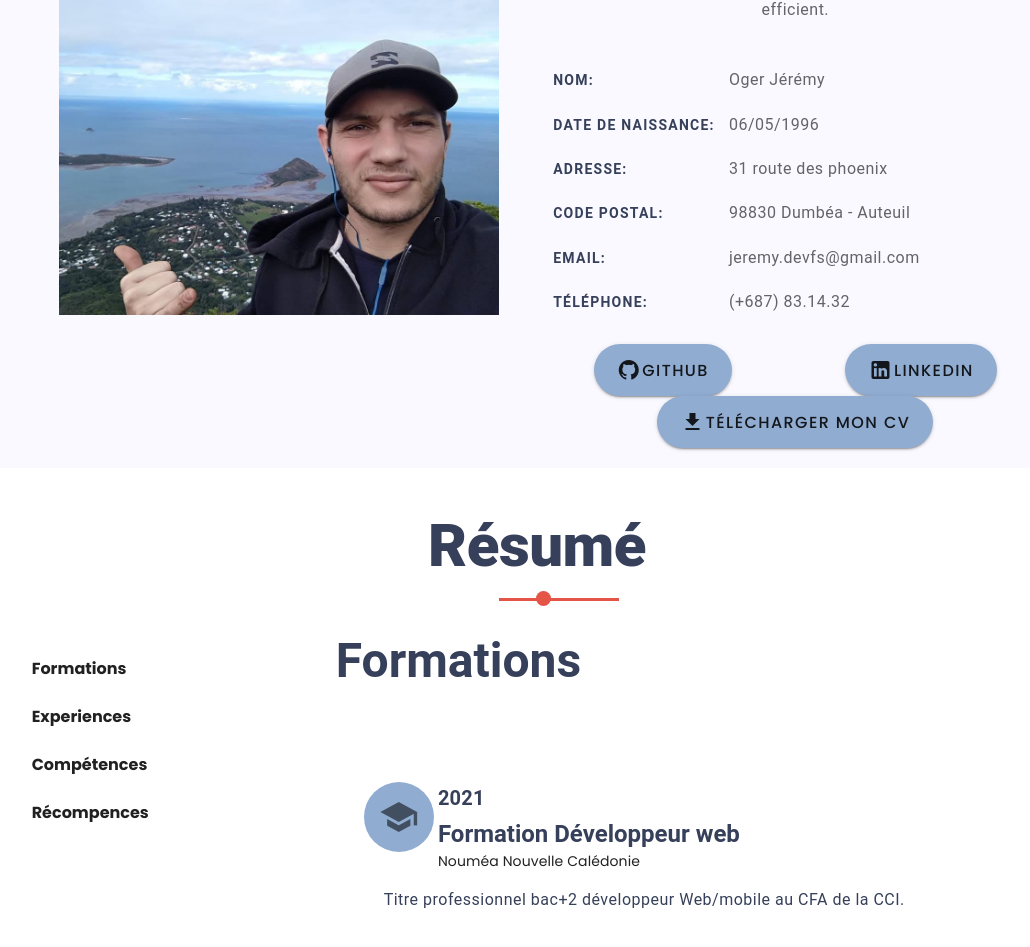
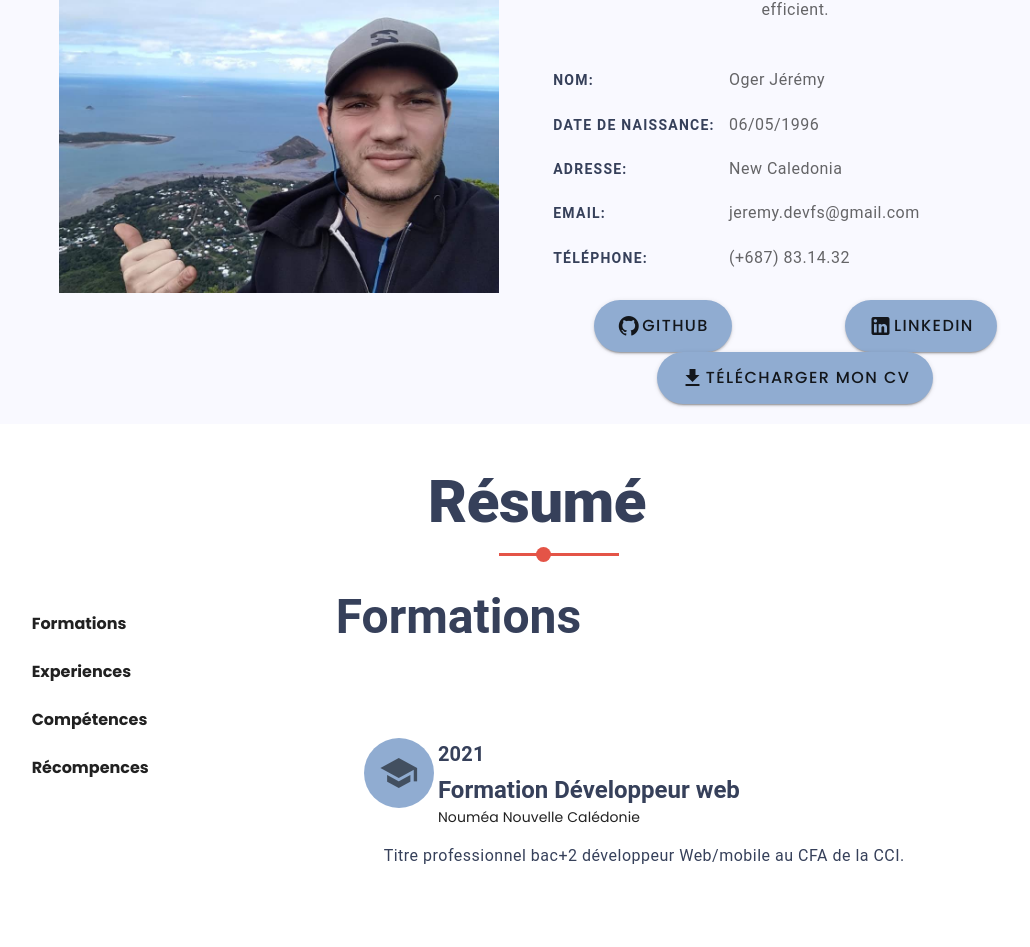
Before and after one commit to jeremyogerjs/cv-v3, a Vue app: page / in a window 1280 px wide. Shown: the part 1890-2837 px from the top of the page, without its empty margins (103-1133 px from the left). Built offline with nearby package versions, Linux system fonts and the light colour scheme.

Commit message:
Update About.vue

```diff
--- a/src/components/sections/About.vue
+++ b/src/components/sections/About.vue
@@ -63,15 +63,7 @@
               >Adresse:
             </span>
             <span class="text-body-1 text--secondary"
-              >31 route des phoenix</span
-            >
-          </li>
-          <li class="d-flex align-center">
-            <span class="font-weight-bold text-button custom-li"
-              >Code postal:
-            </span>
-            <span class="text-body-1 text--secondary"
-              >98830 Dumbéa - Auteuil</span
+              >New Caledonia</span
             >
           </li>
           <li class="d-flex align-center">
```
